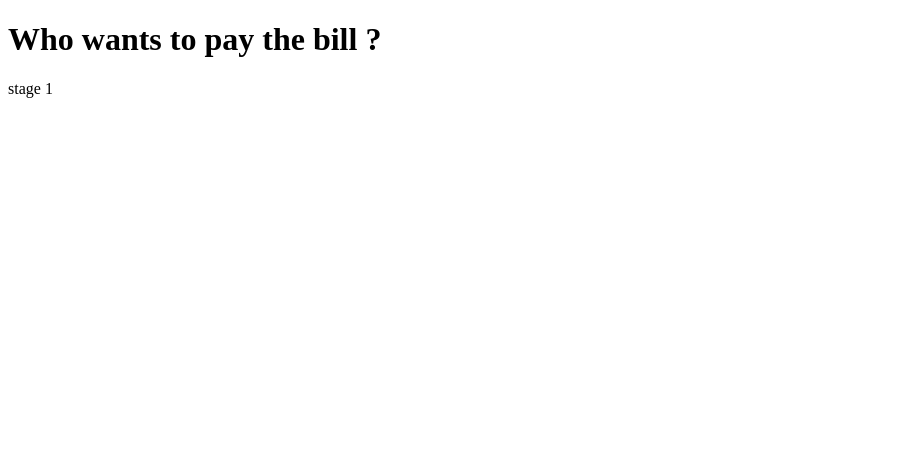
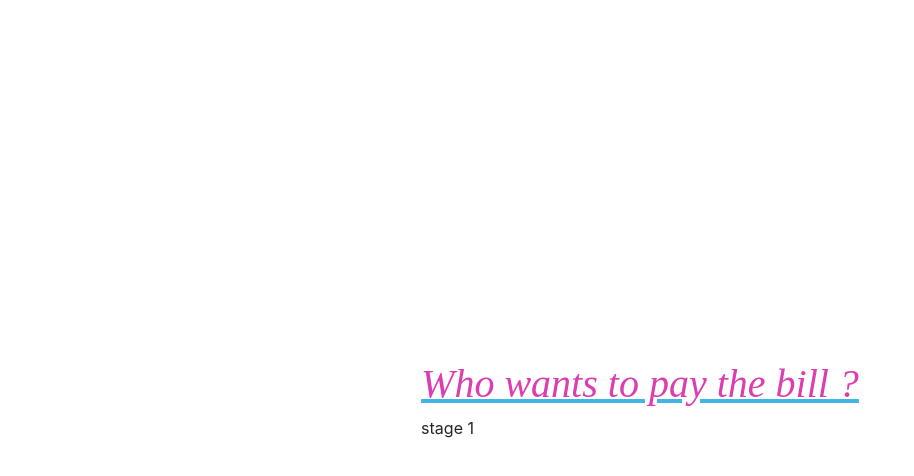
Before and after one commit to 9trocoder/paythebills, a React (Create React App) app: page / in a window 1280 px wide. Shown: the top 476 px of the page, without its empty margins (0-914 px from the left). Built offline with nearby package versions, Linux system fonts and the light colour scheme.

Commit message:
context and css

```diff
--- a/package.json
+++ b/package.json
@@ -6,7 +6,9 @@
     "@testing-library/jest-dom": "^5.11.4",
     "@testing-library/react": "^11.1.0",
     "@testing-library/user-event": "^12.1.10",
+    "bootstrap": "^4.6.0",
     "react": "^17.0.1",
+    "react-bootstrap": "^1.5.0",
     "react-dom": "^17.0.1",
     "react-scripts": "4.0.2",
     "web-vitals": "^1.0.1"
--- /dev/null
+++ b/src/App.css
@@ -0,0 +1,70 @@
+
+h1 {
+    font-family: 'Pacifico', cursive;
+    color: #DB3EB1;
+    text-decoration: underline;
+    text-decoration-color: #41B6E6;
+    font-style: italic;
+  }
+
+  button.miami {
+    background-color:#41B6E6 !important;
+    border-color:#DB3EB1 !important;
+  }
+
+  .badge-danger {
+    background-color: #42b6e6 !important;
+  }
+
+  .wrapper {
+    height:100vh;
+    display: grid;
+  }
+  .center-wrapper {
+    align-self: center;
+    justify-self: center;
+  }
+
+  .players_wrapper {
+    height: 200px;
+    overflow-y: scroll;
+  }
+
+  .Toastify{
+    position:fixed;
+  }
+
+  .badge{
+    cursor: pointer;
+  }
+
+  .action_button {
+    position: fixed;
+    bottom: 20px;
+    right: 20px;
+    background: #dc3eb1;
+    color: white;
+    padding: 15px 40px;
+    font-size: 16px;
+    font-family: 'Pacifico', cursive;
+    border: 3px solid #42b6e6;
+    cursor: pointer;
+  }
+
+  .action_button.btn_2 {
+    right: 230px;
+  }
+
+
+  .result_wrapper {
+    text-align: center;
+    margin-top: 30px;
+  }
+
+  .result_wrapper h3 {
+    color: #41b6e6;
+  }
+  .result_wrapper div {
+    font-size: 40px;
+    color: #585858;
+  }
--- a/src/App.js
+++ b/src/App.js
@@ -1,4 +1,6 @@
 import React, {Component} from 'react';
+import 'bootstrap/dist/css/bootstrap.min.css';
+import './App.css';
 import {AppContext} from './context';
 import Stage1 from './components/stage1';
 import Stage2 from './components/stage2';
```
Also changed, not shown: 1 other file (tests, documents, lock files or other folders).
